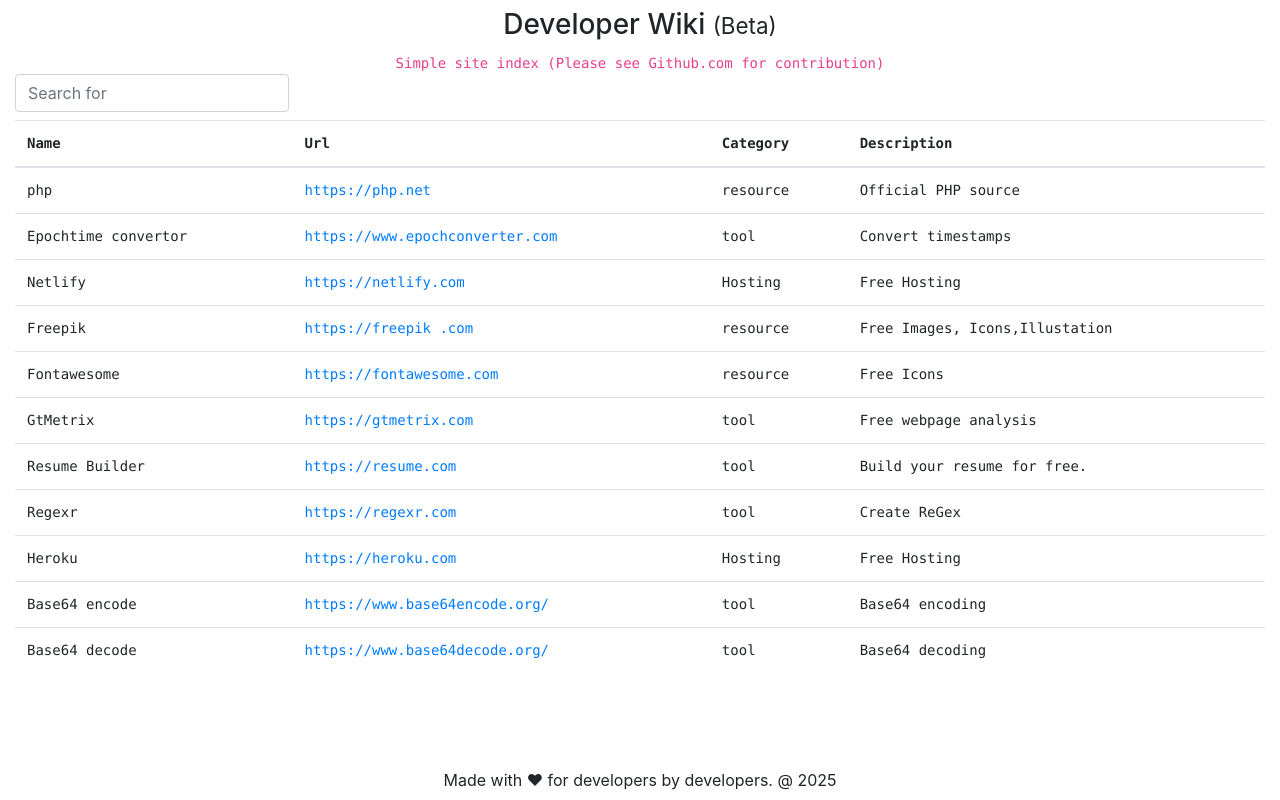
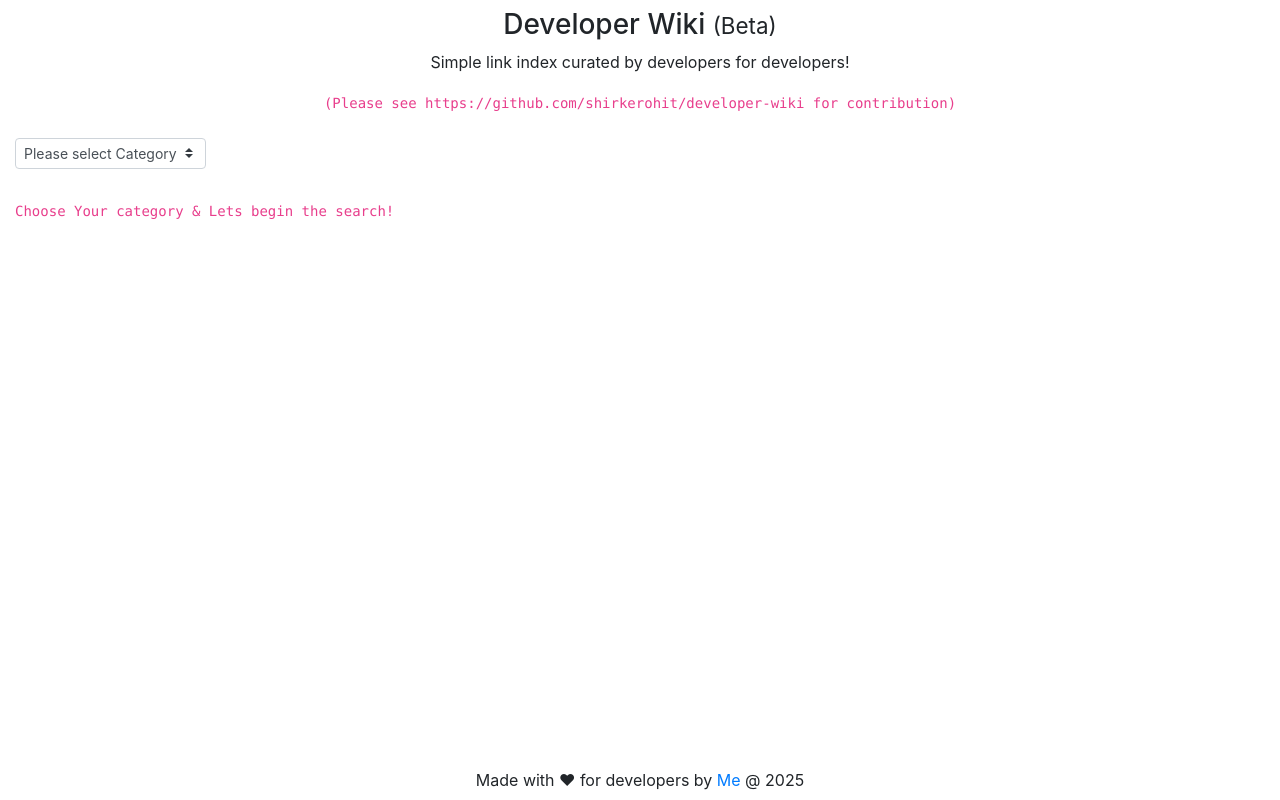
Before and after one commit to shirkerohit/developer-wiki, a Vue app: page / in a window 1280 px wide. Built offline with nearby package versions, Linux system fonts and the light colour scheme.

Commit message:
data split across categories, simple text search added.

```diff
--- /dev/null
+++ b/src/components/Controls.vue
@@ -0,0 +1,61 @@
+<template>
+  <div>
+    <b-form inline class="mt-4 mb-4">
+      <b-form-select
+        v-model="selected"
+        size="sm"
+        :options="categories"
+        class="form-control mb-2 pull-right"
+        v-on:change="bindCategory()"
+      ></b-form-select>
+      <div v-if="selected != null " class="col-auto">
+        <b-form-input
+          size="sm"
+          v-on:input="search()"
+          v-model="searchTerm"
+          class="form-control mb-2"
+          id="searchTerm"
+          placeholder="Search for"
+        />
+      </div>
+      <div class="mb-1 mt-1" v-if="searchTerm">
+        Looking for
+        <b>"{{this.searchTerm}}"</b>
+      </div>
+    </b-form>
+  </div>
+</template>
+<script>
+import categories from '../../src/data/categories.json'
+export default {
+  name: 'controls',
+  store: {
+    categories
+  },
+  data () {
+    return {
+      selected: null,
+      searchTerm: ''
+    }
+  },
+  computed: {
+    categories: function () {
+      const cat = this.$store.categories.map((val) => {
+        return { value: val.name, text: val.name }
+      })
+      cat.unshift({ value: null, text: 'Please select Category' })
+      return cat
+    }
+  },
+  methods: {
+    search: function () {
+      //   if (this.searchTerm.length > 2) {
+      this.$emit('search', [this.selected, this.searchTerm])
+      //   }
+    },
+    bindCategory: function () {
+      this.$emit('bindCategory', this.selected)
+    }
+  }
+}
+</script>
--- a/src/components/Footer.vue
+++ b/src/components/Footer.vue
@@ -1,7 +1,8 @@
 <template>
   <div class="row fixed-bottom">
     <div class="col-12 text-center mb-2">
-      Made with ❤ for developers by developers.
+      Made with ❤ for developers by
+      <a href="https://github.com/shirkerohit">Me</a>
       @ {{new Date().getFullYear()}}
     </div>
   </div>
--- a/src/components/Header.vue
+++ b/src/components/Header.vue
@@ -5,7 +5,8 @@
         Developer Wiki
         <small>(Beta)</small>
       </h3>
-      <code>Simple site index (Please see Github.com for contribution)</code>
+      <p>Simple link index curated by developers for developers!</p>
+      <code>(Please see https://github.com/shirkerohit/developer-wiki for contribution)</code>
     </div>
   </div>
 </template>
--- a/src/components/Info.vue
+++ b/src/components/Info.vue
@@ -1,64 +1,56 @@
 <template>
   <div style="max-height=300px;overflow-y:scroll;overflow-x:hidden;">
-    <form action="#" class="form-row align-item-center">
-      <div class="col-auto">
-        <label class="sr-only" for="inlineFormInput">Name</label>
-        <input
-          type="text"
-          v-on:input="search()"
-          v-model="searchTerm"
-          class="form-control mb-2"
-          id="inlineFormInput"
-          placeholder="Search for"
-        />
-      </div>
-    </form>
+    <controls v-on:bindCategory="bindCategory" v-on:search="search"></controls>
     <code>
-      <b-table :items="filtered">
+      <b-table v-if="filtered.length > 0" :items="filtered">
         <template v-slot:cell(url)="data">
           <a target="_blank" v-bind:href="data.item.url">{{data.item.url}}</a>
         </template>
       </b-table>
+      <div
+        v-if="filtered.length === 0 && searchTerm === ''"
+      >Choose Your category & Lets begin the search!</div>
+      <div
+        v-if="filtered.length === 0 && searchTerm !== ''"
+      >Woops! Seems like we need to update our resource list!</div>
     </code>
   </div>
 </template>
 <script>
-
+import controls from '../components/Controls'
 export default {
   name: 'Info',
+  components: {
+    controls
+  },
   data () {
     return {
       filtered: [],
       searchTerm: ''
     }
   },
-  computed: {
-    alllinks () {
-      return this.$store.state.links
-    }
-  },
-  mounted: function () {
-    this.filtered = this.alllinks
-  },
   methods: {
-    search: function () {
-      const searchTerm = this.searchTerm.toLowerCase()
-
-      if (searchTerm === '') {
-        this.filtered = this.alllinks
-        return
-      }
-
-      this.filtered = this.alllinks.filter(function (link) {
-        if ((link.name.toLowerCase().match(searchTerm)) ||
-          (link.description.toLowerCase().match(searchTerm))
+    bindCategory: function (category) {
+      this.filtered = category ? this.getLinksbyCategory(category) : []
+    },
+    search: function (payload) {
+      this.searchTerm = payload[1].toLowerCase()
+      const links = this.getLinksbyCategory(payload[0])
+      this.filtered = links.filter((link) => {
+        if ((link.name.toLowerCase().match(this.searchTerm)) ||
+          (link.description.toLowerCase().match(this.searchTerm))
         ) {
           return link
         }
       })
-      if (this.filtered === []) {
-        this.filtered = this.alllinks
+      if (this.filtered.length === 0) {
+        this.filtered = []
       }
+    },
+    getLinksbyCategory: function (category) {
+      category = category.toLowerCase()
+      const cat = this.$store.state[category] ?? []
+      return JSON.parse(JSON.stringify(cat))
     }
   }
 }
--- /dev/null
+++ b/src/data/categories.json
@@ -0,0 +1,11 @@
+[
+    {
+        "name": "Tools"
+    },
+    {
+        "name": "Hosting"
+    },
+    {
+        "name": "Resources"
+    }
+]
--- /dev/null
+++ b/src/data/hostingLinks.json
@@ -0,0 +1,14 @@
+[
+    {
+        "name": "Netlify",
+        "url": "https://netlify.com",
+        "category": "resource",
+        "description": "Free Hosting"
+    },
+    {
+        "name": "Heroku",
+        "url": "https://heroku.com",
+        "category": "resource",
+        "description": "Free Hosting"
+    }
+]
--- /dev/null
+++ b/src/data/resourcesLinks.json
@@ -0,0 +1,20 @@
+[
+    {
+        "name": "php",
+        "url": "https://php.net",
+        "category": "resource",
+        "description": "Official PHP source"
+    },
+    {
+        "name": "Freepik",
+        "url": "https://freepik.com",
+        "category": "resource",
+        "description": "Free Images, Icons,Illustation"
+    },
+    {
+        "name": "Fontawesome",
+        "url": "https://fontawesome.com",
+        "category": "resource",
+        "description": "Free Icons"
+    }
+]
--- a/src/data/links.json
+++ b/src/data/toolsLinks.json
@@ -1,33 +1,9 @@
 [
-    {
-        "name": "php",
-        "url": "https://php.net",
-        "category": "resource",
-        "description": "Official PHP source"
-    },
     {
         "name": "Epochtime convertor",
         "url": "https://www.epochconverter.com",
         "category": "tool",
         "description": "Convert timestamps"
-    },
-    {
-        "name": "Netlify",
-        "url": "https://netlify.com",
-        "category": "Hosting",
-        "description": "Free Hosting"
-    },
-    {
-        "name": "Freepik",
-        "url": "https://freepik .com",
-        "category": "resource",
-        "description": "Free Images, Icons,Illustation"
-    },
-    {
-        "name": "Fontawesome",
-        "url": "https://fontawesome.com",
-        "category": "resource",
-        "description": "Free Icons"
     },
     {
         "name": "GtMetrix",
@@ -48,12 +24,6 @@
         "description": "Create ReGex"
     },
     {
-        "name": "Heroku",
-        "url": "https://heroku.com",
-        "category": "Hosting",
-        "description": "Free Hosting"
-    },
-    {
         "name": "Base64 encode",
         "url": "https://www.base64encode.org/",
         "category": "tool",
--- a/src/store/index.js
+++ b/src/store/index.js
@@ -1,13 +1,15 @@
 import Vue from 'vue'
 import Vuex from 'vuex'
 
-import links from '../data/links.json'
+import tools from '../data/toolsLinks.json'
+import hosting from '../data/hostingLinks.json'
+import resources from '../data/resourcesLinks.json'
 
 Vue.use(Vuex)
 
 export default new Vuex.Store({
   state: {
-    links
+    tools, hosting, resources
   },
   mutations: {
   },
```
Also changed, not shown: .eslintrc.js, 1 other file (tests, documents, lock files or other folders).
